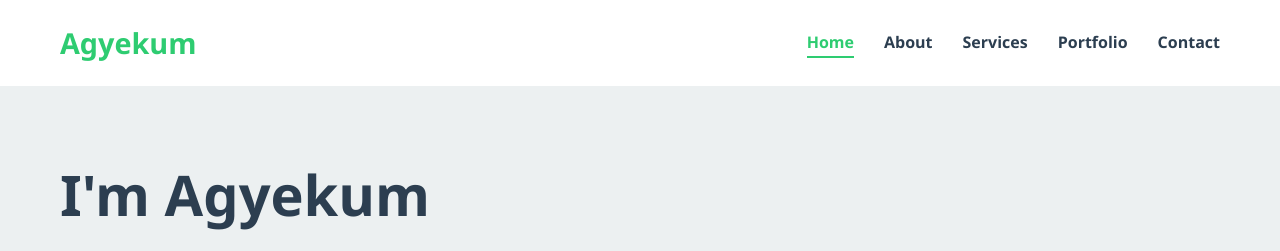
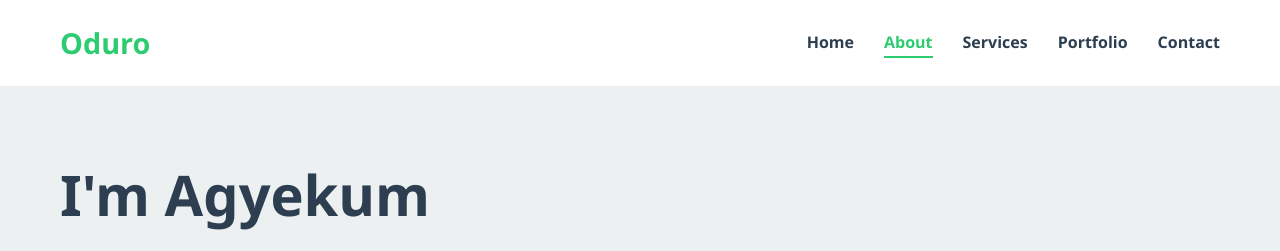
Before and after one commit to Oduro-ntiamoah/alias.io, a plain HTML site: page index.html in a window 1280 px wide. Shown: the top 251 px of the page. Drawn offline with nearby package versions, Linux system fonts and the light colour scheme.

Commit message:
Update index.html

```diff
--- a/index.html
+++ b/index.html
@@ -3,18 +3,18 @@
 <head>
     <meta charset="UTF-8">
     <meta name="viewport" content="width=device-width, initial-scale=1.0">
-    <title>Agyekum | Freelance Professional</title>
+    <title>Oduro | Freelance Professional</title>
     <link rel="stylesheet" href="styles/style.css">
     <link rel="stylesheet" href="https://cdnjs.cloudflare.com/ajax/libs/font-awesome/6.0.0-beta3/css/all.min.css">
 </head>
 <body>
     <header>
         <div class="container">
-            <div class="logo">Agyekum</div>
+            <div class="logo">Oduro</div>
             <nav>
                 <ul>
-                    <li><a href="index.html" class="active">Home</a></li>
-                    <li><a href="about.html">About</a></li>
+                    <li><a href="index.html">Home</a></li>
+                    <li><a href="about.html" class="active">About</a></li>
                     <li><a href="services.html">Services</a></li>
                     <li><a href="portfolio.html">Portfolio</a></li>
                     <li><a href="contact.html">Contact</a></li>
```
